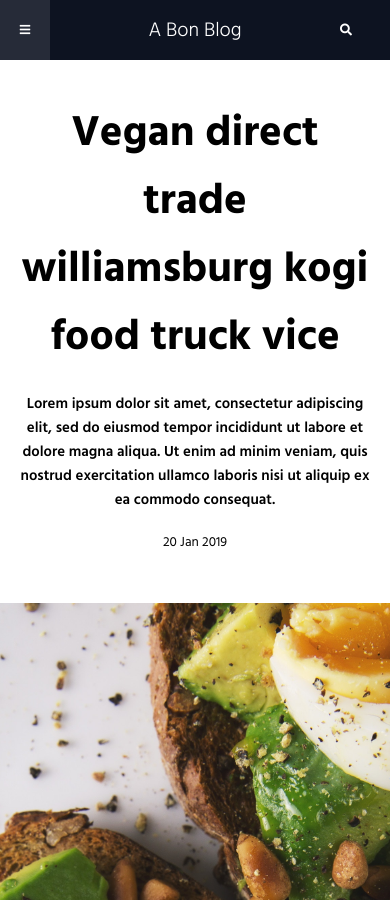
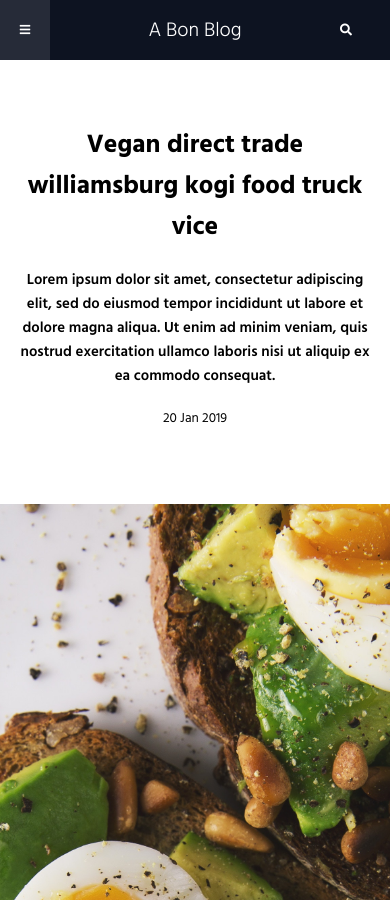
Before and after one commit to ninapetrop/a-bon-blog, a Jekyll site: the page built from _posts/2019-01-20-food-food.markdown, in a window 390 px wide and 900 px high. Built offline with Jekyll 4.4.1, drawn with Linux system fonts in a browser that asks for light colours; nearby versions of some CDN libraries; Markdown is read by kramdown in place of the engine named in the settings.

Commit message:
Small style updates

```diff
--- a/_layouts/default.html
+++ b/_layouts/default.html
@@ -17,8 +17,8 @@
 
         <div class="site">
           <div class="header">
-            <div class="nav">
-                <i class="fas fa-bars icon toggle__btn" aria-hidden="true"></i>
+            <div class="nav toggle__btn">
+                <i class="fas fa-bars icon" aria-hidden="true"></i>
             </div>
             <h1 class="title"><a href="/">{{ site.name }}</a></h1>
             <i class="fas fa-search"></i>
--- a/_sass/footer.sass
+++ b/_sass/footer.sass
@@ -7,7 +7,7 @@
   p
     font-family: $font-hind
     font-weight: 300
-    font-size: 1em
+    font-size: 1.14em
   a
     color: inherit
     text-decoration: none
--- a/_sass/post.sass
+++ b/_sass/post.sass
@@ -1,7 +1,9 @@
 .post__header
   text-align: center
   background: white
-  padding: 50px 15px
+  padding: 100px 15px
+  @media only screen and (max-width: 425px)
+    padding: 75px 15px
   .post__title
     max-width: 850px
     margin: auto
--- a/_sass/typography.sass
+++ b/_sass/typography.sass
@@ -5,7 +5,7 @@
 
 body
   font-size: 14px
-  @media only screen and (max-width: 1024px)
+  @media only screen and (max-width: 425px)
     font-size: 12px
 
 h1
@@ -19,6 +19,8 @@
 .post__header .post__title
   font-size: 3.57em
   font-family: $font-hind
+  @media only screen and (max-width: 425px)
+    font-size: 2.14em
 
 .post__header .description
   font-family: $font-hind
@@ -73,6 +75,7 @@
     background: #efefef
   ul, ol
     margin-bottom: 1.14em
+    margin-left: 25px
     li
       margin: .4em 0
       li
--- a/css/main.css
+++ b/css/main.css
@@ -24,7 +24,7 @@
 
 body {
   font-size: 14px; }
-  @media only screen and (max-width: 1024px) {
+  @media only screen and (max-width: 425px) {
     body {
       font-size: 12px; } }
 
@@ -37,6 +37,9 @@
 .post__header .post__title {
   font-size: 3.57em;
   font-family: Hind, sans-serif; }
+  @media only screen and (max-width: 425px) {
+    .post__header .post__title {
+      font-size: 2.14em; } }
 
 .post__header .description {
   font-family: Hind, sans-serif;
@@ -88,7 +91,8 @@
     font-family: Crimson Text, serif;
     background: #efefef; }
   .post__body .wrap ul, .post__body .wrap ol {
-    margin-bottom: 1.14em; }
+    margin-bottom: 1.14em;
+    margin-left: 25px; }
     .post__body .wrap ul li, .post__body .wrap ol li {
       margin: .4em 0; }
       .post__body .wrap ul li li, .post__body .wrap ol li li {
@@ -482,7 +486,7 @@
   .footer p {
     font-family: Hind, sans-serif;
     font-weight: 300;
-    font-size: 1em; }
+    font-size: 1.14em; }
   .footer a {
     color: inherit;
     text-decoration: none; }
@@ -619,7 +623,10 @@
 .post__header {
   text-align: center;
   background: white;
-  padding: 50px 15px; }
+  padding: 100px 15px; }
+  @media only screen and (max-width: 425px) {
+    .post__header {
+      padding: 75px 15px; } }
   .post__header .post__title {
     max-width: 850px;
     margin: auto; }
```
Also changed, not shown: 2 other files.
